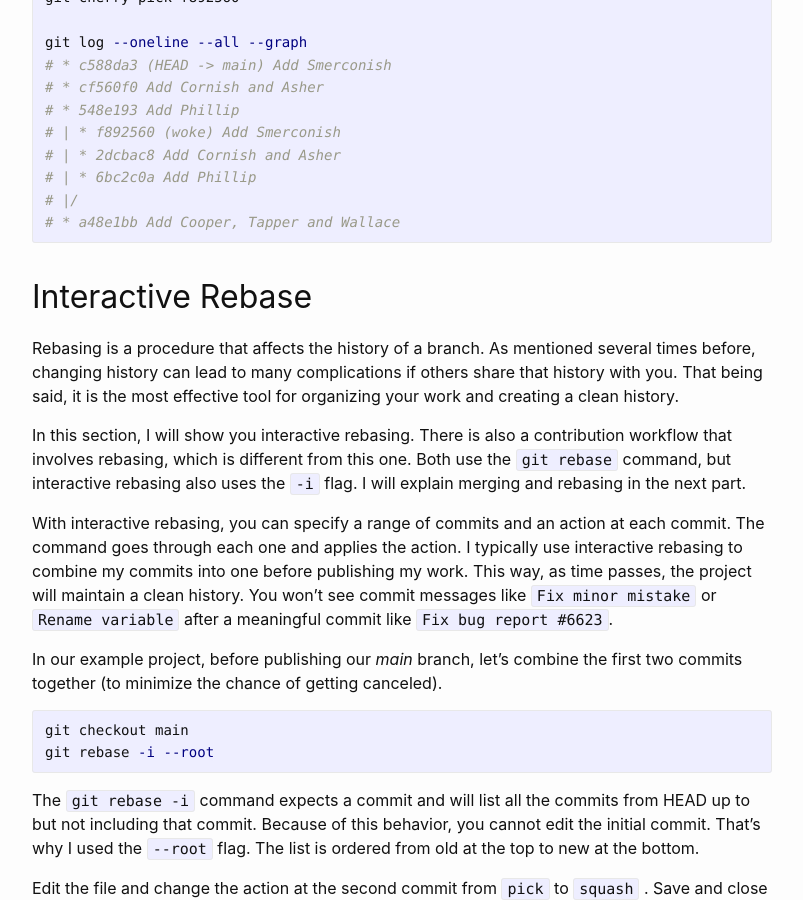
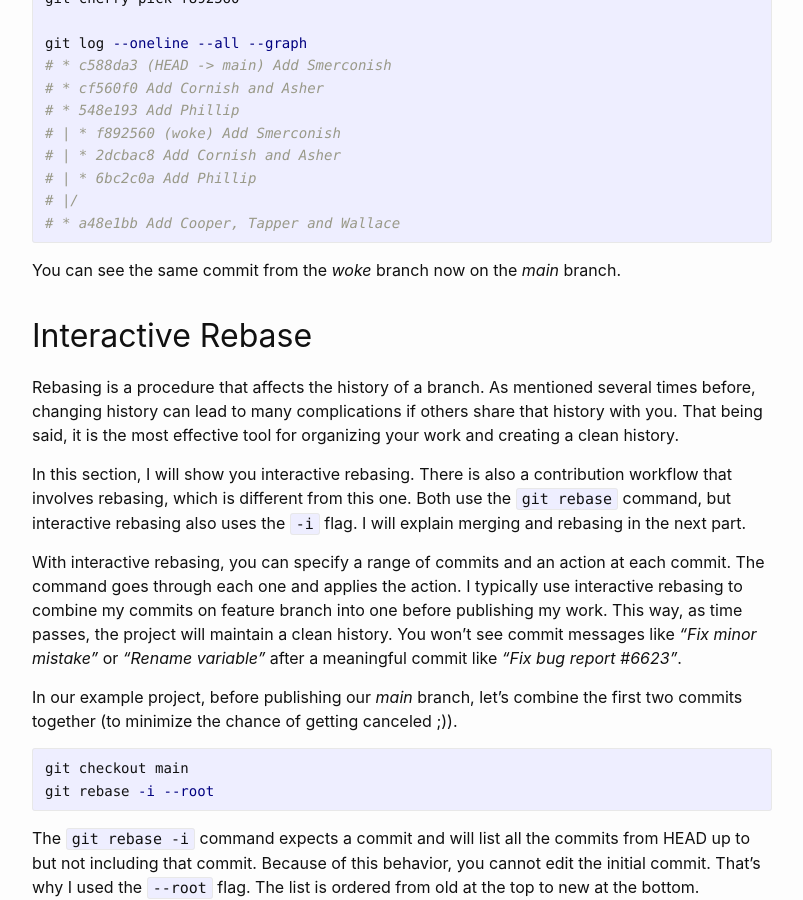
Before and after one commit to MhmRhm/DotBashHistory, a Jekyll site: the page built from docs/_posts/2024-05-19-eat-git-part-3.md, in a window 1280 px wide and 900 px high, scrolled down 5146 px. Shown: the whole window, without its empty margins (238-1041 px from the left). Built offline with Jekyll 4.4.1, drawn with Linux system fonts in a browser that asks for light colours; comment, search, counter and statistics services are not loaded; some of the changed text lies outside the part shown.

Commit message:
Update 2024-05-19-eat-git-part-3.md

````diff
--- a/docs/_posts/2024-05-19-eat-git-part-3.md
+++ b/docs/_posts/2024-05-19-eat-git-part-3.md
@@ -115,7 +115,7 @@ cat 0001-Add-Phillip.patch
 
 Patch files are essentially text files. If you look inside one of them, you will
 see it is strikingly similar to the output of the `git diff` command. In fact,
-you can create a patch file by storing the output of git diff in a file:
+you can create a patch file by storing the output of `git diff` in a file:
 
 ```bash
 # equivalent to 0002-Add-Cornish-and-Asher.patch
@@ -154,7 +154,7 @@ git status
 As you can see, the changes are not committed yet. You can add them to the
 *Index* and then commit them, which will have your name as both the author and
 committer. Alternatively, you can use the following command to commit the patch
-file directly onto the main branch with the original author's name:
+file directly onto the *main* branch with the original author's name:
 
 ```bash
 git restore employees.md
@@ -207,10 +208,10 @@ error message and won't apply any of the patches.
 # error: <file>: patch does not apply
 ```
 
-To solve this problem, you need to update your *main* branch. Switch back to your
-feature branch and either merge it with or rebase it onto the *main* branch.
-Resolve any conflicts that arise and generate the patch files again. Merging and
-rebasing will be explained in Part 4.
+To solve this problem, you need to update your *main* branch. Switch back to
+your feature branch and either merge it with or rebase it onto the *main* branch
+. Resolve any conflicts that arise and generate the patch files again. Merging
+and rebasing will be explained in Part 4.
 
 Patch files can be very handy and come to your rescue in times of need. They
 also play a central role in contributing to major open-source projects. I
@@ -264,6 +265,8 @@ git log --oneline --all --graph
 # * a48e1bb Add Cooper, Tapper and Wallace
 ```
 
+You can see the same commit from the *woke* branch now on the *main* branch.
+
 ## Interactive Rebase
 
 Rebasing is a procedure that affects the history of a branch. As mentioned
@@ -278,13 +281,14 @@ flag. I will explain merging and rebasing in the next part.
 
 With interactive rebasing, you can specify a range of commits and an action at
 each commit. The command goes through each one and applies the action. I
-typically use interactive rebasing to combine my commits into one before
-publishing my work. This way, as time passes, the project will maintain a clean
-history. You won't see commit messages like `Fix minor mistake` or
-`Rename variable` after a meaningful commit like `Fix bug report #6623`.
+typically use interactive rebasing to combine my commits on feature branch into
+one before publishing my work. This way, as time passes, the project will
+maintain a clean history. You won't see commit messages like
+*"Fix minor mistake"* or *"Rename variable"* after a meaningful commit like
+*"Fix bug report #6623"*.
 
 In our example project, before publishing our *main* branch, let's combine the
-first two commits together (to minimize the chance of getting canceled).
+first two commits together (to minimize the chance of getting canceled ;)).
 
 ```bash
 git checkout main
````
Also changed, not shown: other parts of docs/_posts/2024-05-19-eat-git-part-3.md (+5 -4 lines).
